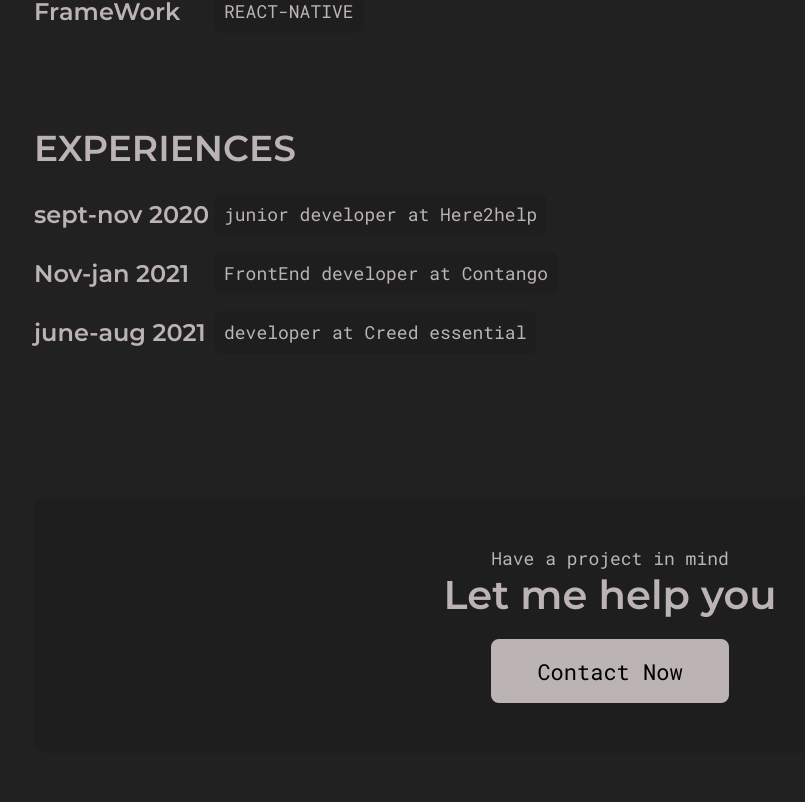
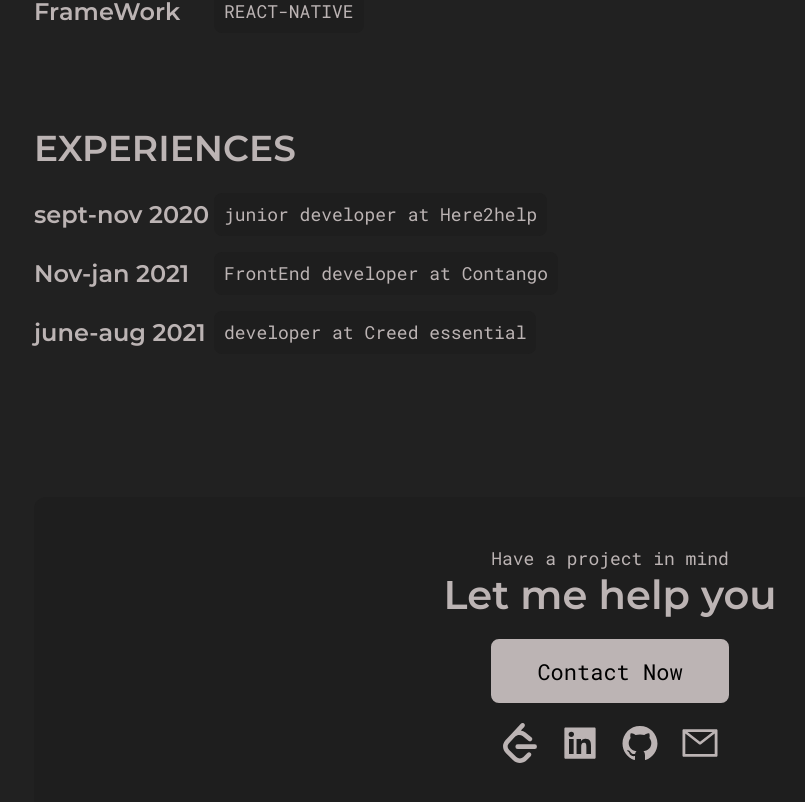
Before and after one commit to palindrome-kasak/portfolio, a React (Create React App) app: page /About in a window 1280 px wide. Shown: the part 1685-2487 px from the top of the page, without its empty margins (30-835 px from the left). Built offline with nearby package versions, Linux system fonts and the light colour scheme.

Commit message:
add connect icons

```diff
--- a/src/Components/ContactBanner.js
+++ b/src/Components/ContactBanner.js
@@ -2,6 +2,8 @@ import React from 'react';
 import styled from 'styled-components';
 import Button from './Button';
 import PText from './PText';
+import { AiFillGithub, AiFillLinkedin,AiOutlineMail } from 'react-icons/ai';
+import { SiLeetcode } from "react-icons/si";
 
 const ContactBannerStyles = styled.div`
   padding: 5rem 0;
@@ -21,8 +23,7 @@ const ContactBannerStyles = styled.div`
     }
   }
 `;
-
-export default function ContactBanner() {
+const ContactBanner = () => {
   return (
     <ContactBannerStyles>
       <div className="container">
@@ -30,8 +31,41 @@ export default function ContactBanner() {
           <PText>Have a project in mind</PText>
           <h3 className="contactBanner__heading">Let me help you</h3>
           <Button btnText="Contact Now" btnLink="/" />
+          <div style={styles.IconContainer}>
+                    <div style={styles.icon}>
+                        <a target="_blank" href="https://leetcode.com/Palindrome_kasak/"><SiLeetcode /></a>
+
+                    </div>
+                    <div style={styles.icon}>
+                        <a target="_blank" href="https://www.linkedin.com/in/kasakgupta2051/"> <AiFillLinkedin /></a>
+
+                    </div>
+                    <div style={styles.icon}>
+                        <a target="_blank" href="https://github.com/palindrome-kasak"><AiFillGithub /></a>
+
+                    </div>
+                    <div style={styles.icon}>
+                        <a target="_blank" href="mailto:kasakgupta2051@gmail.com"><AiOutlineMail /></a>
+
+                    </div>
+                </div>
         </div>
       </div>
     </ContactBannerStyles>
   );
 }
+const styles = {
+  IconContainer: {
+    display: "flex",
+    flexDirection: "row",
+    justifyContent: "center",
+    alignItems: "center",
+    padding: "10px",
+},
+icon: {
+  width: "60px",
+  padding: "10px",
+},
+};
+
+export default ContactBanner
```
